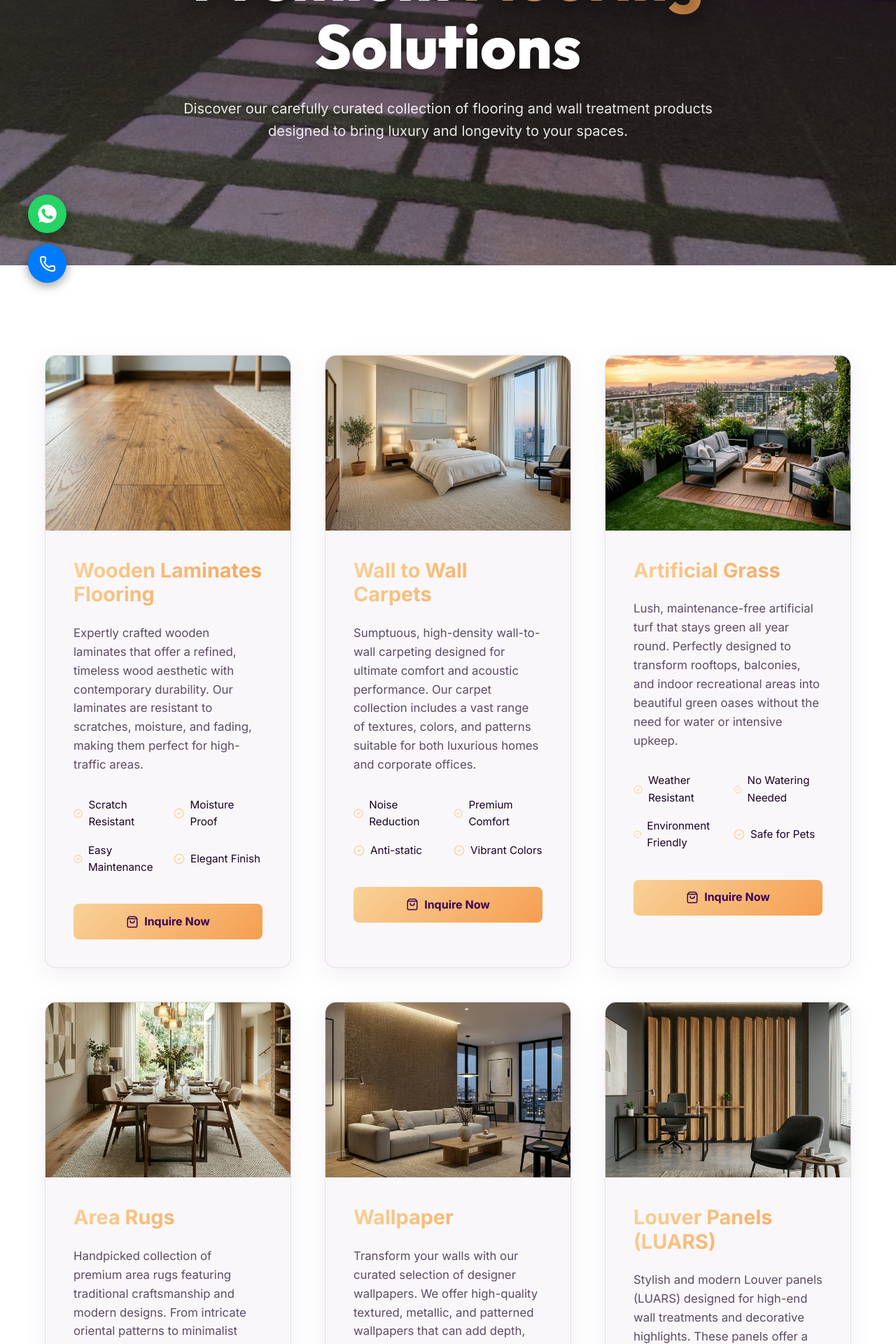
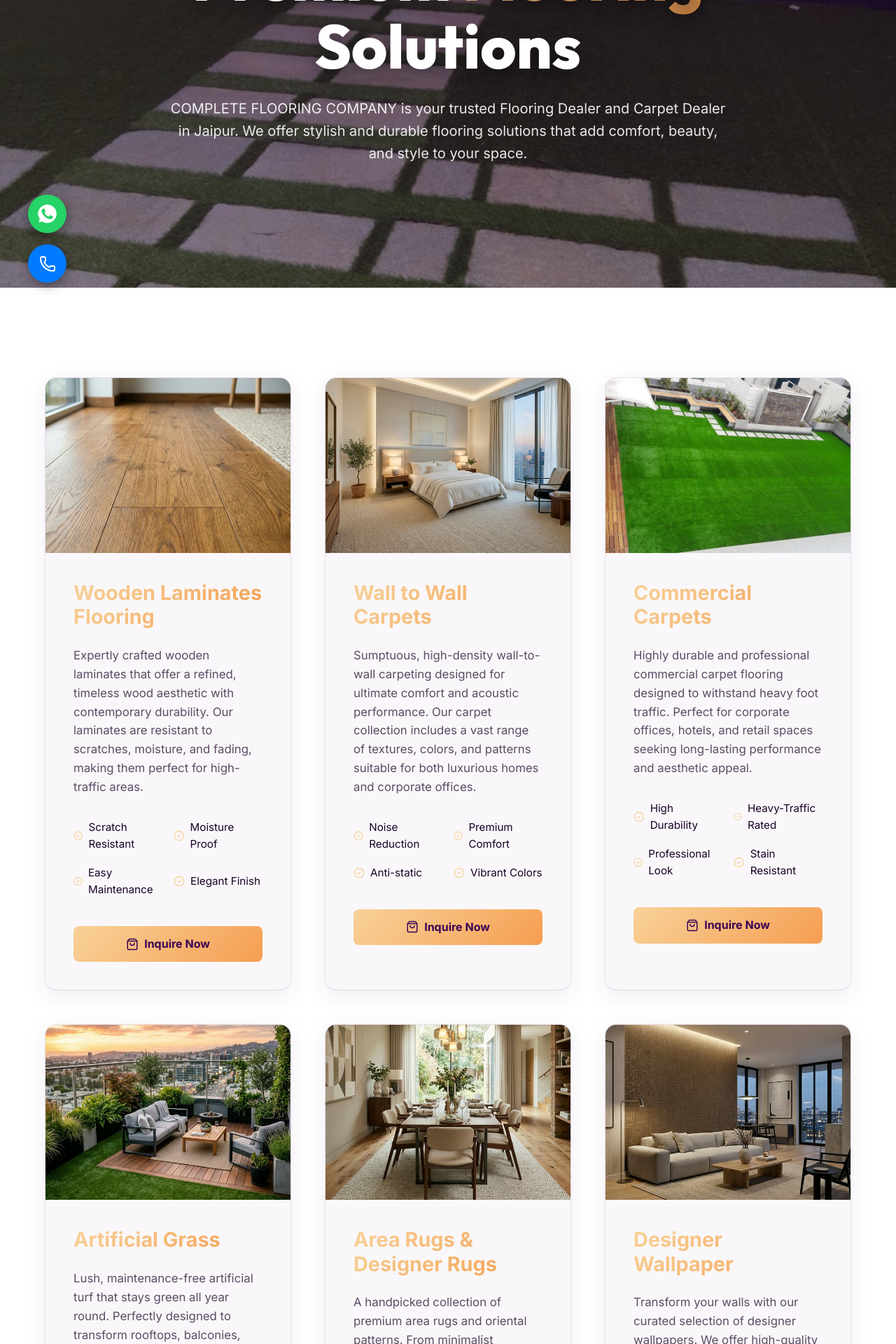
Before and after one commit to Eshbanoliver/complete-flooring-website-showcase, a React (Vite) app: page /services in a window 1280 px wide. Shown: the part 340-2260 px from the top of the page at 70% size. Built offline with nearby package versions, Linux system fonts and the light colour scheme.

Commit message:
Services page started

```diff
--- a/src/pages/Services.jsx
+++ b/src/pages/Services.jsx
@@ -1,6 +1,7 @@
 import React from 'react';
 import { motion } from 'framer-motion';
 import { CheckCircle2, ShoppingBag } from 'lucide-react';
+import HomeCTA from '../components/HomeCTA';
 import './Services.css';
 
 const Services = () => {
@@ -18,19 +19,25 @@ const Services = () => {
       features: ['Noise Reduction', 'Premium Comfort', 'Anti-static', 'Vibrant Colors'],
     },
     {
+      title: 'Commercial Carpets',
+      img: '/images/hero-office.jpg',
+      desc: 'Highly durable and professional commercial carpet flooring designed to withstand heavy foot traffic. Perfect for corporate offices, hotels, and retail spaces seeking long-lasting performance and aesthetic appeal.',
+      features: ['High Durability', 'Heavy-Traffic Rated', 'Professional Look', 'Stain Resistant'],
+    },
+    {
       title: 'Artificial Grass',
       img: '/images/grass.png',
       desc: 'Lush, maintenance-free artificial turf that stays green all year round. Perfectly designed to transform rooftops, balconies, and indoor recreational areas into beautiful green oases without the need for water or intensive upkeep.',
       features: ['Weather Resistant', 'No Watering Needed', 'Environment Friendly', 'Safe for Pets'],
     },
     {
-      title: 'Area Rugs',
+      title: 'Area Rugs & Designer Rugs',
       img: '/images/rug.png',
-      desc: 'Handpicked collection of premium area rugs featuring traditional craftsmanship and modern designs. From intricate oriental patterns to minimalist geometric shapes, our rugs serve as exquisite accent pieces for any room.',
+      desc: 'A handpicked collection of premium area rugs and oriental patterns. From minimalist geometric shapes to traditional Jaipur-style craftsmanship, our rugs serve as exquisite accent pieces for any room.',
       features: ['Artisan Crafted', 'Soft Texture', 'Unique Designs', 'Premium Quality'],
     },
     {
-      title: 'Wallpaper',
+      title: 'Designer Wallpaper',
       img: '/images/wallpaper.png',
       desc: 'Transform your walls with our curated selection of designer wallpapers. We offer high-quality textured, metallic, and patterned wallpapers that can add depth, elegance, and personality to any interior space.',
       features: ['Easy Application', 'Rich Textures', 'Designer Patterns', 'Washable Options'],
@@ -55,7 +62,9 @@ const Services = () => {
           >
             <h5 className="gradient-text subtitle">Our Products</h5>
             <h1 className="hero-title">Premium <span className="gradient-text">Flooring</span> Solutions</h1>
-            <p className="hero-description">Discover our carefully curated collection of flooring and wall treatment products designed to bring luxury and longevity to your spaces.</p>
+            <p className="hero-description">
+              COMPLETE FLOORING COMPANY is your trusted Flooring Dealer and Carpet Dealer in Jaipur. We offer stylish and durable flooring solutions that add comfort, beauty, and style to your space.
+            </p>
           </motion.div>
         </div>
       </section>
@@ -83,7 +92,7 @@ const Services = () => {
                       <li key={idx}><CheckCircle2 size={16} color="var(--secondary)" /> {feature}</li>
                     ))}
                   </ul>
-                  <a href="https://wa.me/919462670966" className="btn-primary product-cta">
+                  <a href="https://wa.me/919462670966" className="btn-primary product-cta" target="_blank" rel="noopener noreferrer">
                     <ShoppingBag size={18} /> Inquire Now
                   </a>
                 </div>
@@ -92,6 +101,12 @@ const Services = () => {
           </div>
         </div>
       </section>
+
+      <div className="seo-content container" style={{ padding: '4rem 2rem', textAlign: 'center', opacity: 0.8 }}>
+        <p>If you are searching for a <strong>Flooring Dealer Near Me</strong> or **Wall-to-Wall Carpet Near Me**, we provide quality products and reliable service. We are also a trusted **Carpet Dealer in Jaipur** and **Rugs Dealer in Jaipur**, offering stylish and durable flooring solutions. Looking for an **Artificial Grass Dealer Near Me**? Visit COMPLETE FLOORING COMPANY for a wide range of flooring options.</p>
+      </div>
+
+      <HomeCTA />
     </div>
   );
 };
```
